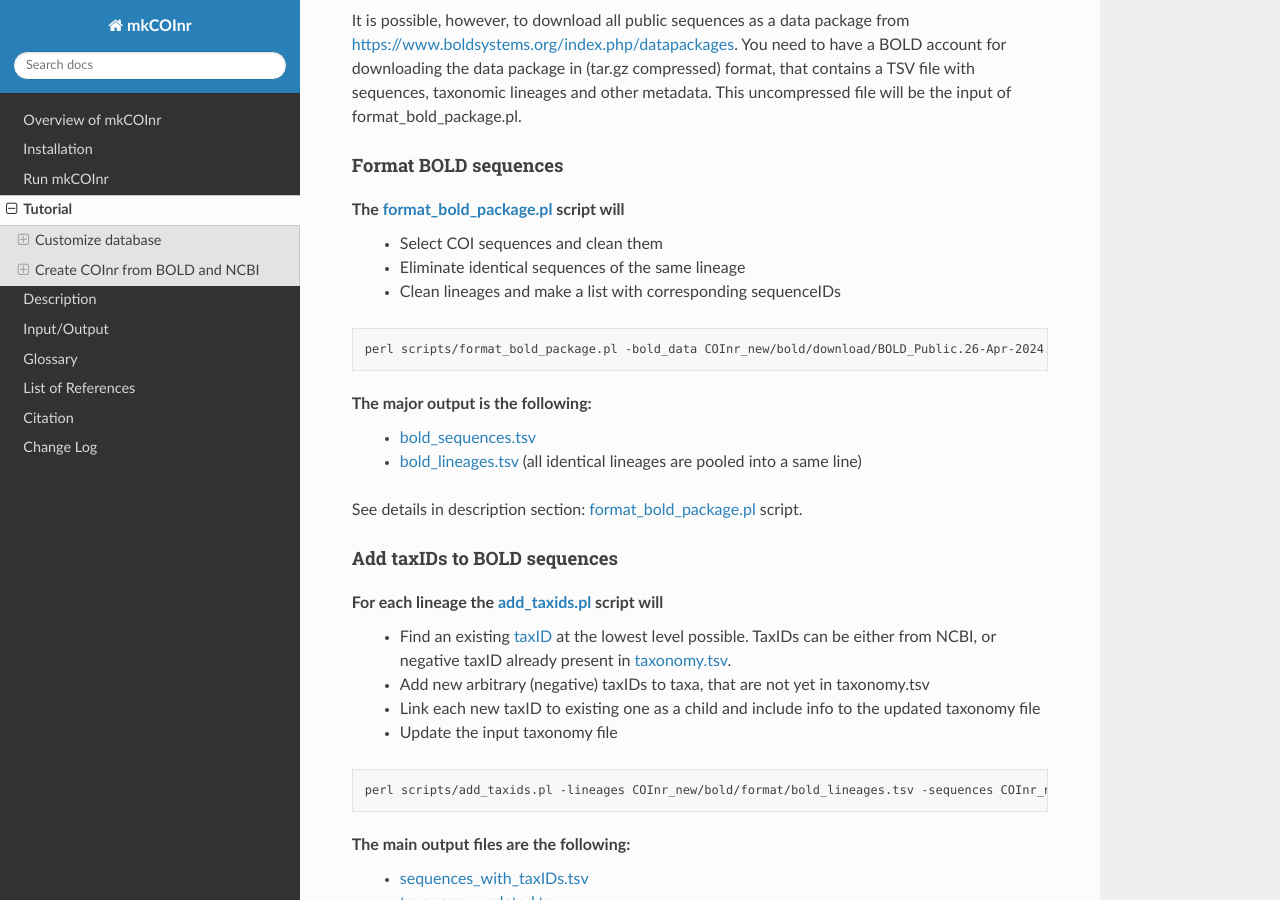
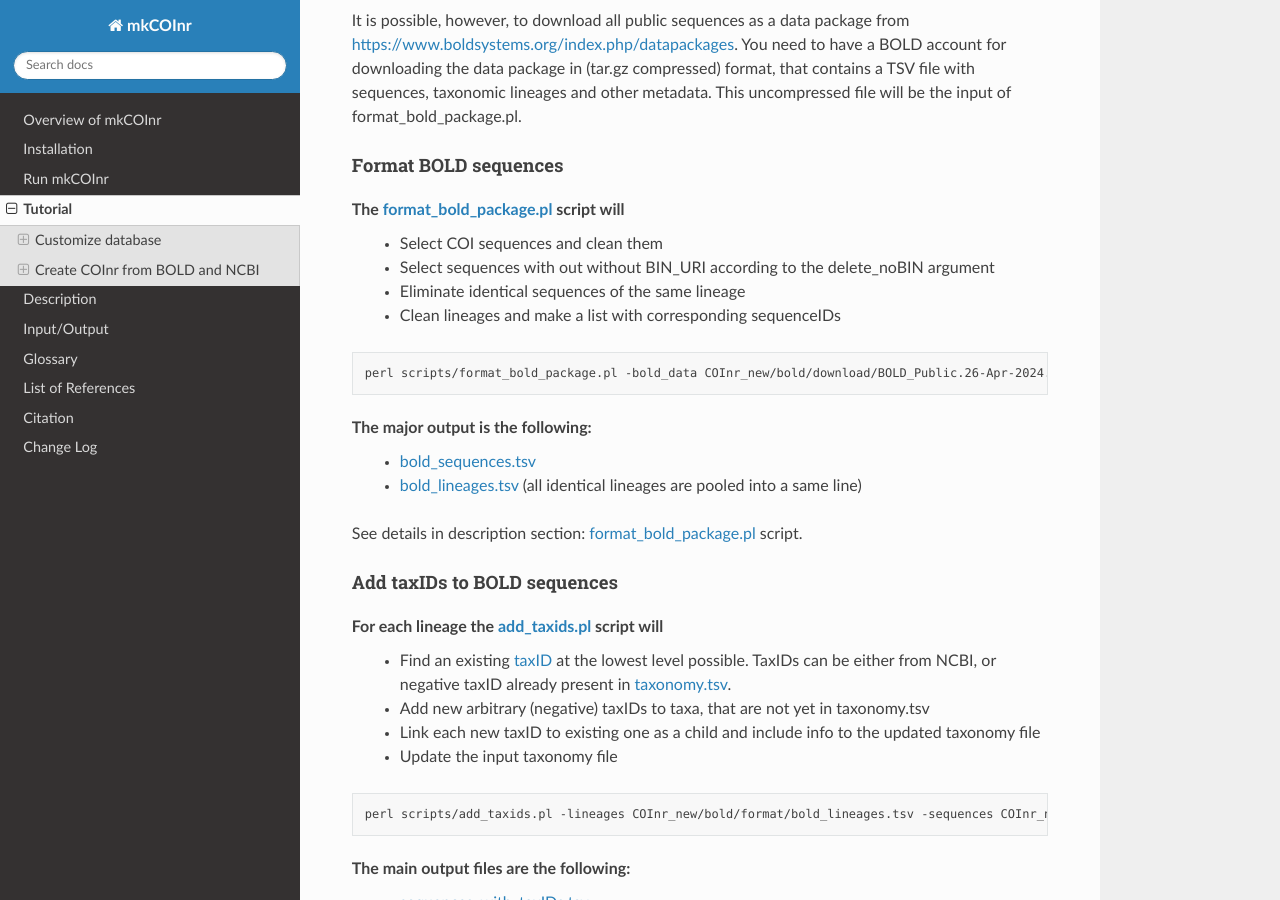
Before and after one commit to meglecz/mkCOInr, a Sphinx documentation site: the page built from doc/content/tutorial.rst, in a window 1280 px wide and 900 px high, scrolled down 10429 px. Built offline with Sphinx 7.4.7 and the Read the Docs theme 3.1.0, drawn with Linux system fonts in a browser that asks for light colours.

Commit message:
taxID and noBIN

```diff
--- a/doc/content/tutorial.rst
+++ b/doc/content/tutorial.rst
@@ -590,12 +590,13 @@ Format BOLD sequences
 
 The :ref:`format_bold_package.pl <format_bold_package_reference>` script will
     - Select COI sequences and clean them
+    - Select sequences with out without BIN_URI according to the delete_noBIN argument
     - Eliminate identical sequences of the same lineage
     - Clean lineages and make a list with corresponding sequenceIDs
 
 .. code-block:: bash
 
-	perl scripts/format_bold_package.pl -bold_data COInr_new/bold/download/BOLD_Public.26-Apr-2024.tsv -outdir COInr_new/bold/format
+	perl scripts/format_bold_package.pl -bold_data COInr_new/bold/download/BOLD_Public.26-Apr-2024.tsv -outdir COInr_new/bold/format -delete_noBIN 1
 
 The major output is the following:
     - :ref:`bold_sequences.tsv <sequence_tsv_without_taxid_io>`
```
Also changed, not shown: 4 other files.
